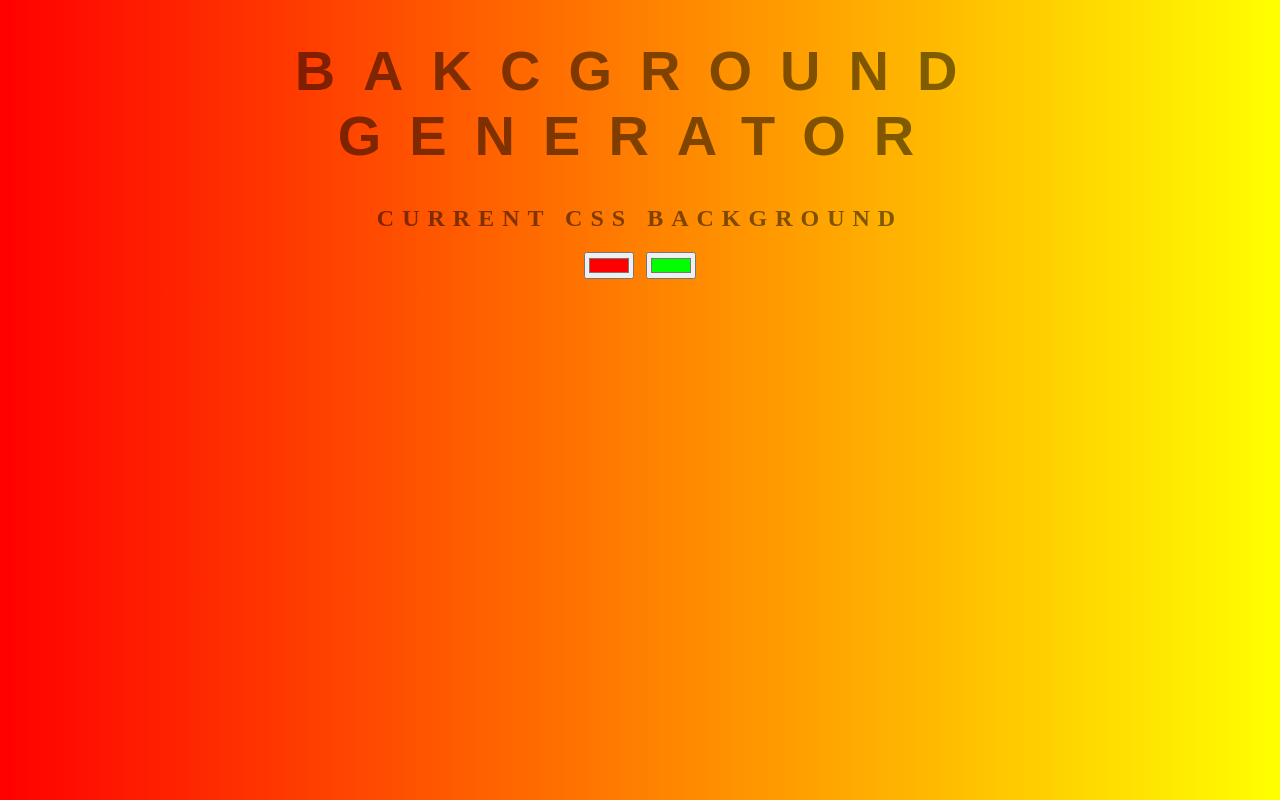
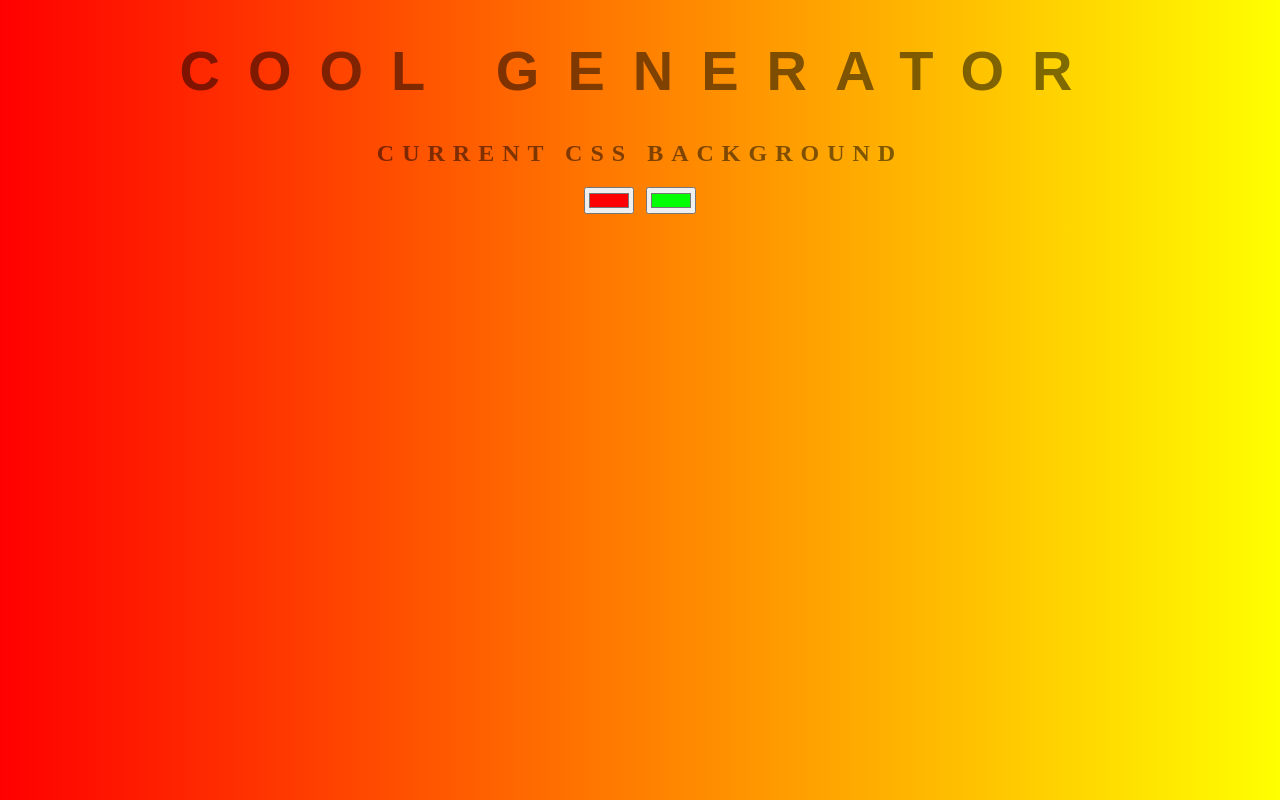
Before and after one commit to headpnc/background-generator, a plain HTML site: page index.html in a window 1280 px wide. Drawn offline with Linux system fonts and the light colour scheme.

Commit message:
changing title

```diff
--- a/index.html
+++ b/index.html
@@ -5,7 +5,7 @@
 	<link rel="stylesheet" type="text/css" href="style.css">
 </head>
 <body id="gradient">
-	<h1>Bakcground Generator</h1>
+	<h1>Cool Generator</h1>
 	<h2>Current CSS Background</h2>
 	<input type="color" name="gradient1" class="gradient1" value="#ff0000">
 	<input type="color" name="gradient2" class="gradient2" value="#00ff00">
```
